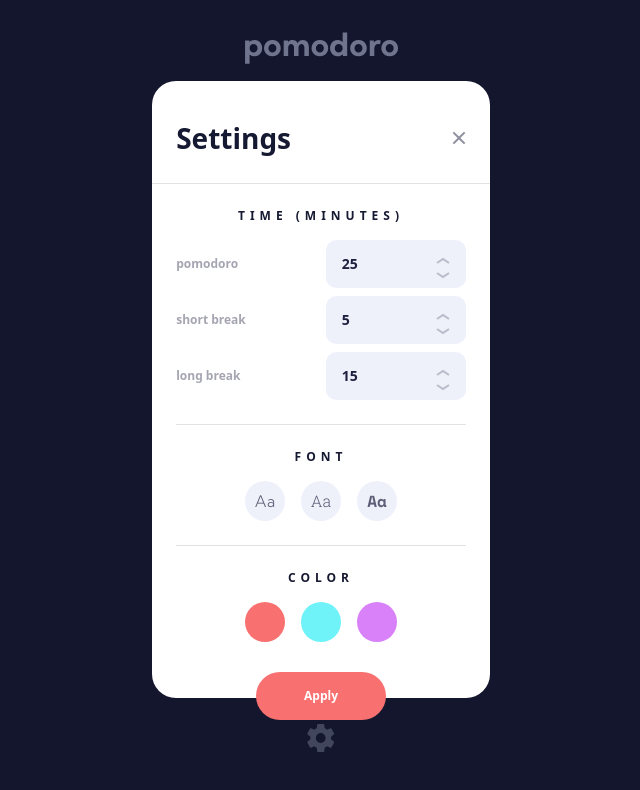
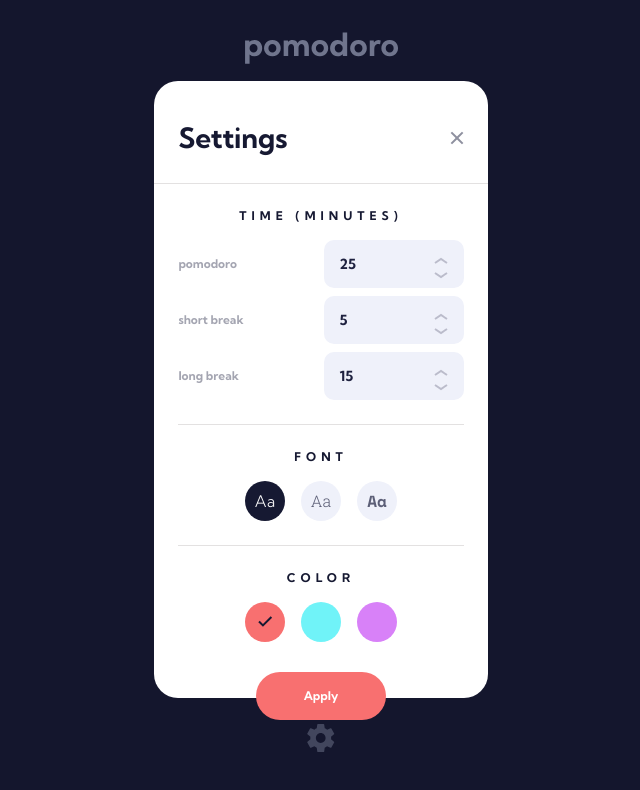
Before and after one commit to nikanoza/pomodor, a React (Vite) app: page / in a window 1280 px wide. Both pictures are taken after a click on the icon 640 px from the left and 738 px from the top of the page. Shown: the top 790 px of the page, without its empty margins (319-959 px from the left). Built offline with nearby package versions, Linux system fonts and the light colour scheme.

Commit message:
feat: make settings modal usefull

```diff
--- a/src/App.tsx
+++ b/src/App.tsx
@@ -20,17 +20,26 @@ function App() {
   ) => {
     const clone = { ...settings };
     clone[property] = value;
+    setSettings(clone);
   };
 
   return (
-    <div className="w-full h-full flex flex-col items-center bg-semi-blu pt-8 pb-12">
+    <div
+      className={`w-full h-full flex flex-col items-center bg-semi-blu pt-8 pb-12 ${settings.font}`}
+    >
       <Logo />
       <Panel color={settings.color} session={session} />
       <Session settings={settings} session={session} />
       <div className="mt-auto">
         <Settings onClick={() => setShowModal(true)} />
       </div>
-      {showModal ? <Modal setShowModal={setShowModal} /> : null}
+      {showModal ? (
+        <Modal
+          setShowModal={setShowModal}
+          settings={settings}
+          updateSettings={updateSettings}
+        />
+      ) : null}
     </div>
   );
 }
--- a/src/components/Modal.tsx
+++ b/src/components/Modal.tsx
@@ -1,11 +1,21 @@
 import { useRef } from "react";
-import { Close, DownArrow, UpArrow } from "../svg";
+import { Check, Close, DownArrow, UpArrow } from "../svg";
+import { SettingsType, SettingsTypeKey } from "../types";
 
 type PropsType = {
   setShowModal: React.Dispatch<React.SetStateAction<boolean>>;
+  updateSettings: <T extends SettingsTypeKey>(
+    property: T,
+    value: SettingsType[T]
+  ) => void;
+  settings: SettingsType;
 };
 
-const Modal: React.FC<PropsType> = ({ setShowModal }) => {
+const Modal: React.FC<PropsType> = ({
+  setShowModal,
+  updateSettings,
+  settings,
+}) => {
   const modalRef = useRef<HTMLDivElement>(null);
 
   const closeHandler: React.MouseEventHandler<HTMLDivElement> = (event) => {
@@ -35,10 +45,22 @@ const Modal: React.FC<PropsType> = ({ setShowModal }) => {
                 pomodoro
               </h3>
               <div className="w-[140px] h-12 flex justify-between items-center px-4 rounded-[10px] bg-semi-white">
-                <h3 className="text-sm text-semi-blu font-bold">25</h3>
+                <h3 className="text-sm text-semi-blu font-bold">
+                  {settings.pomodoro}
+                </h3>
                 <div className="flex flex-col gap-2 mt-2">
-                  <UpArrow />
-                  <DownArrow />
+                  <UpArrow
+                    onClick={() => {
+                      if (settings.pomodoro < 60)
+                        updateSettings("pomodoro", settings.pomodoro + 1);
+                    }}
+                  />
+                  <DownArrow
+                    onClick={() => {
+                      if (settings.pomodoro > 25)
+                        updateSettings("pomodoro", settings.pomodoro - 1);
+                    }}
+                  />
                 </div>
               </div>
             </div>
@@ -47,10 +69,22 @@ const Modal: React.FC<PropsType> = ({ setShowModal }) => {
                 short break
               </h3>
               <div className="w-[140px] h-12 flex justify-between items-center px-4 rounded-[10px] bg-semi-white">
-                <h3 className="text-sm text-semi-blu font-bold">5</h3>
+                <h3 className="text-sm text-semi-blu font-bold">
+                  {settings.shortBreak}
+                </h3>
                 <div className="flex flex-col gap-2 mt-2">
-                  <UpArrow />
-                  <DownArrow />
+                  <UpArrow
+                    onClick={() => {
+                      if (settings.shortBreak < 10)
+                        updateSettings("shortBreak", settings.shortBreak + 1);
+                    }}
+                  />
+                  <DownArrow
+                    onClick={() => {
+                      if (settings.shortBreak > 5)
+                        updateSettings("shortBreak", settings.shortBreak - 1);
+                    }}
+                  />
                 </div>
               </div>
             </div>
@@ -59,10 +93,22 @@ const Modal: React.FC<PropsType> = ({ setShowModal }) => {
                 long break
               </h3>
               <div className="w-[140px] h-12 flex justify-between items-center px-4 rounded-[10px] bg-semi-white">
-                <h3 className="text-sm text-semi-blu font-bold">15</h3>
+                <h3 className="text-sm text-semi-blu font-bold">
+                  {settings.longBreak}
+                </h3>
                 <div className="flex flex-col gap-2 mt-2">
-                  <UpArrow />
-                  <DownArrow />
+                  <UpArrow
+                    onClick={() => {
+                      if (settings.longBreak < 15)
+                        updateSettings("longBreak", settings.longBreak + 1);
+                    }}
+                  />
+                  <DownArrow
+                    onClick={() => {
+                      if (settings.longBreak > 10)
+                        updateSettings("longBreak", settings.longBreak - 1);
+                    }}
+                  />
                 </div>
               </div>
             </div>
@@ -73,13 +119,34 @@ const Modal: React.FC<PropsType> = ({ setShowModal }) => {
               FONT
             </h3>
             <div className="flex items-center gap-4 mt-4">
-              <button className="border-none w-10 h-10 rounded-full text-base text-semi-blu font-base text-opacity-70 bg-semi-white flex items-center justify-center kumbh">
+              <button
+                onClick={() => updateSettings("font", "kumbh")}
+                className={`border-none w-10 h-10 rounded-full text-base  font-base flex items-center justify-center kumbh ${
+                  settings.font === "kumbh"
+                    ? "text-light bg-dark-blu"
+                    : "text-semi-blu text-opacity-70 bg-semi-white"
+                }`}
+              >
                 Aa
               </button>
-              <button className="border-none w-10 h-10 rounded-full text-base text-semi-blu font-base text-opacity-70 bg-semi-white flex items-center justify-center roboto">
+              <button
+                onClick={() => updateSettings("font", "roboto")}
+                className={`border-none w-10 h-10 rounded-full text-base  font-base flex items-center justify-center roboto ${
+                  settings.font === "roboto"
+                    ? "text-light bg-dark-blu"
+                    : "text-semi-blu text-opacity-70 bg-semi-white"
+                }`}
+              >
                 Aa
               </button>
-              <button className="border-none w-10 h-10 rounded-full text-base text-semi-blu font-base text-opacity-70 bg-semi-white flex items-center justify-center mono">
+              <button
+                onClick={() => updateSettings("font", "mono")}
+                className={`border-none w-10 h-10 rounded-full text-base  font-base flex items-center justify-center mono ${
+                  settings.font === "mono"
+                    ? "text-light bg-dark-blu"
+                    : "text-semi-blu text-opacity-70 bg-semi-white"
+                }`}
+              >
                 Aa
               </button>
             </div>
@@ -90,14 +157,31 @@ const Modal: React.FC<PropsType> = ({ setShowModal }) => {
               COLOR
             </h3>
             <div className="flex items-center gap-4 mt-4">
-              <button className="border-none w-10 h-10 rounded-full  bg-semi-red flex items-center justify-center kumbh"></button>
-              <button className="border-none w-10 h-10 rounded-full  bg-sky flex items-center justify-center roboto"></button>
-              <button className="border-none w-10 h-10 rounded-full  bg-violet flex items-center justify-center mono"></button>
+              <button
+                className="border-none w-10 h-10 rounded-full  bg-semi-red flex items-center justify-center"
+                onClick={() => updateSettings("color", "semi-red")}
+              >
+                {settings.color === "semi-red" ? <Check /> : null}
+              </button>
+              <button
+                className="border-none w-10 h-10 rounded-full  bg-sky flex items-center justify-center"
+                onClick={() => updateSettings("color", "sky")}
+              >
+                {settings.color === "sky" ? <Check /> : null}
+              </button>
+              <button
+                className="border-none w-10 h-10 rounded-full  bg-violet flex items-center justify-center"
+                onClick={() => updateSettings("color", "violet")}
+              >
+                {settings.color === "violet" ? <Check /> : null}
+              </button>
             </div>
           </div>
         </div>
       </div>
-      <button className="-mt-[26px] border-none px-12 py-4 text-xs text-light font-bold bg-semi-red rounded-[26.5px]">
+      <button
+        className={`-mt-[26px] border-none px-12 py-4 text-xs text-light font-bold bg-semi-red rounded-[26.5px] text-${settings.font}`}
+      >
         Apply
       </button>
     </div>
--- /dev/null
+++ b/src/svg/Check.tsx
@@ -0,0 +1,19 @@
+const Check = () => {
+  return (
+    <svg
+      width="15"
+      height="11"
+      viewBox="0 0 15 11"
+      fill="none"
+      xmlns="http://www.w3.org/2000/svg"
+    >
+      <path
+        d="M1 5.5L4.95263 9.45263L13.4053 1"
+        stroke="#161932"
+        strokeWidth="2"
+      />
+    </svg>
+  );
+};
+
+export default Check;
--- a/src/svg/index.ts
+++ b/src/svg/index.ts
@@ -3,3 +3,4 @@ export { default as UpArrow } from "./UpArrow";
 export { default as Close } from "./Close";
 export { default as Logo } from "./Logo";
 export { default as Settings } from "./Settings";
+export { default as Check } from "./Check";
```
